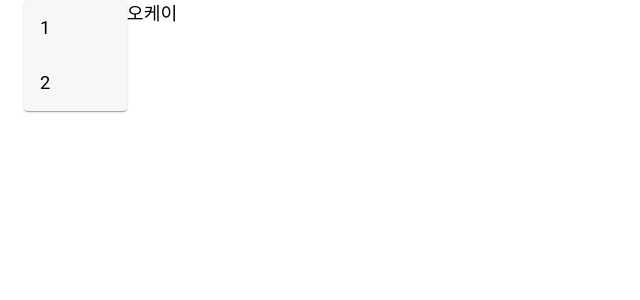
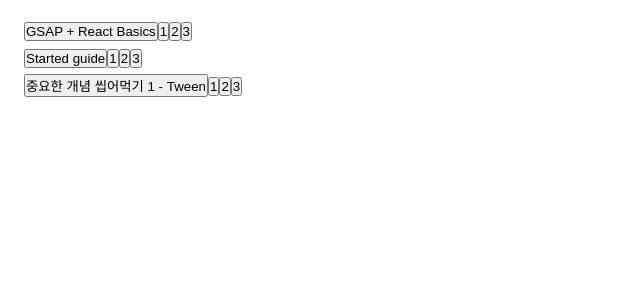
Before and after one commit to KKingmo/gsap-study, a React (Create React App) app: page /react-basics in a window 1280 px wide. Shown: the top 300 px of the page, without its empty margins (0-640 px from the left). Built offline with nearby package versions, Linux system fonts and the light colour scheme.

Commit message:
update routes

```diff
--- a/src/App.tsx
+++ b/src/App.tsx
@@ -1,8 +1,95 @@
-import React from 'react';
-import AppRouter from './AppRouter';
+import React, { ReactElement } from 'react';
+import Layout from './layout';
+import Home from './pages';
+import ReactBasics from './pages/react-basics';
+import { Container } from '@mui/material';
+import { RouteObject, useRoutes } from 'react-router-dom';
+
+interface MenuItem {
+	path: string;
+	name: string;
+	element: ReactElement;
+	children?: MenuItem[];
+	index?: boolean;
+}
+
+export const MENU: MenuItem[] = [
+	{
+		path: '/react-basics',
+		name: 'GSAP + React Basics',
+		element: <div />,
+		children: [
+			{
+				path: '/react-basics',
+				name: 'GSAP + React Basics',
+				element: <ReactBasics />,
+				index: true,
+			},
+			{ path: '/react-basics/1', name: '1', element: <div />, index: false },
+			{ path: '/react-basics/2', name: '2', element: <div />, index: false },
+			{ path: '/react-basics/3', name: '3', element: <div />, index: false },
+		],
+	},
+	{
+		path: '/start-guide',
+		name: 'Started guide',
+		element: <div />,
+		children: [
+			{
+				path: '/start-guide',
+				name: 'Started guide',
+				element: <div />,
+				index: true,
+			},
+			{ path: '/start-guide/1', name: '1', element: <div />, index: false },
+			{ path: '/start-guide/2', name: '2', element: <div />, index: false },
+			{ path: '/start-guide/3', name: '3', element: <div />, index: false },
+		],
+	},
+	{
+		path: '/tween',
+		name: '중요한 개념 씹어먹기 1 - Tween',
+		element: <div />,
+		children: [
+			{
+				path: '/tween',
+				name: '중요한 개념 씹어먹기 1 - Tween',
+				element: <div />,
+				index: true,
+			},
+			{ path: '/tween/1', name: '1', element: <div />, index: false },
+			{ path: '/tween/2', name: '2', element: <div />, index: false },
+			{ path: '/tween/3', name: '3', element: <div />, index: false },
+		],
+	},
+];
+
+export const ROUTES: RouteObject[] = [
+	{
+		path: '/',
+		element: <Layout />,
+		children: [
+			{ index: true, element: <Home /> },
+			{ path: '*', element: <div>{'404'}</div> },
+			...MENU.map(({ path, element, children }) => ({
+				path,
+				element,
+				children:
+					children?.map(({ path, element, index }) => ({ path, element, index })) ||
+					undefined,
+			})),
+		],
+	},
+];
 
 const App: React.FC = () => {
-	return <AppRouter />;
+	const element = useRoutes(ROUTES);
+
+	return (
+		<Container maxWidth='xl' sx={{ mt: '1rem' }}>
+			{element}
+		</Container>
+	);
 };
 
 export default App;
--- a/src/AppRouter.tsx
+++ /dev/null
@@ -1,17 +0,0 @@
-import { Route, Routes, BrowserRouter } from 'react-router-dom';
-
-import Main from './pages';
-import ReactBasics from './pages/react-basics';
-
-const AppRouter = () => {
-	return (
-		<BrowserRouter>
-			<Routes>
-				<Route path='/' element={<Main />} />
-				<Route path='/react-basics' element={<ReactBasics />} />
-			</Routes>
-		</BrowserRouter>
-	);
-};
-
-export default AppRouter;
--- a/src/index.tsx
+++ b/src/index.tsx
@@ -4,6 +4,7 @@
 import { ThemeProvider } from '@mui/material/styles';
 import CssBaseline from '@mui/material/CssBaseline';
 import lightTheme from './theme/lightTheme';
+import { BrowserRouter } from 'react-router-dom';
 
 const rootElement = document.getElementById('root');
 
@@ -16,6 +17,8 @@
 root.render(
 	<ThemeProvider theme={lightTheme}>
 		<CssBaseline />
-		<App />
+		<BrowserRouter>
+			<App />
+		</BrowserRouter>
 	</ThemeProvider>,
 );
--- a/src/layout/Aside/Aside.tsx
+++ /dev/null
@@ -1,27 +0,0 @@
-import { ListItemText, MenuItem, MenuList, Paper } from '@mui/material';
-
-export type Page = {
-	id: number | string;
-	path: string;
-	name: string;
-};
-
-type AsideProps = {
-	pages: Page[];
-};
-
-const Aside = ({ pages }: AsideProps) => {
-	return (
-		<Paper>
-			{pages.map((page) => (
-				<MenuList key={page.id}>
-					<MenuItem>
-						<ListItemText>{page.name}</ListItemText>
-					</MenuItem>
-				</MenuList>
-			))}
-		</Paper>
-	);
-};
-
-export default Aside;
--- a/src/layout/index.tsx
+++ b/src/layout/index.tsx
@@ -1,24 +1,37 @@
-import { Container, Grid } from '@mui/material';
-import Aside, { Page } from './Aside/Aside';
-import React from 'react';
+import { Grid } from '@mui/material';
+import React, { useCallback, useEffect } from 'react';
+import { Outlet, useLocation, useNavigate } from 'react-router-dom';
+import { MENU } from '../App';
 
-type LayoutProps = {
-	pages: Page[];
-	children: React.ReactNode;
-};
+const Layout = () => {
+	const navigate = useNavigate();
 
-const Layout = ({ pages, children }: LayoutProps) => {
+	const handleClickMenu = useCallback(
+		(path: string) => {
+			navigate(path);
+		},
+		[navigate],
+	);
 	return (
-		<Container maxWidth='xl'>
-			<Grid container>
-				<Grid item xs={1}>
-					<Aside pages={pages} />
-				</Grid>
-				<Grid item xs={11}>
-					{children}
-				</Grid>
+		<Grid container spacing={2}>
+			<Grid item xs={12}>
+				{MENU.map(({ path, name, children }, index) => (
+					<div key={`${path}1`}>
+						<button onClick={() => handleClickMenu(path)}>{name}</button>
+						{children?.map(({ path, name, index }) => {
+							return index ? null : (
+								<button key={`${path}2`} onClick={() => handleClickMenu(path)}>
+									{name}
+								</button>
+							);
+						})}
+					</div>
+				))}
 			</Grid>
-		</Container>
+			<Grid item xs={12}>
+				<Outlet />
+			</Grid>
+		</Grid>
 	);
 };
 
--- a/src/pages/react-basics/index.tsx
+++ b/src/pages/react-basics/index.tsx
@@ -1,16 +1,5 @@
-import Layout from '../../layout';
-
-const PAGES = [
-	{ id: 1, path: '/1', name: '1' },
-	{ id: 2, path: '/2', name: '2' },
-];
-
 const Index = () => {
-	return (
-		<Layout pages={PAGES}>
-			<div>오케이</div>
-		</Layout>
-	);
+	return <div>오케이</div>;
 };
 
 export default Index;
```
Also changed, not shown: src/pages/react-basics/1.tsx (added).
